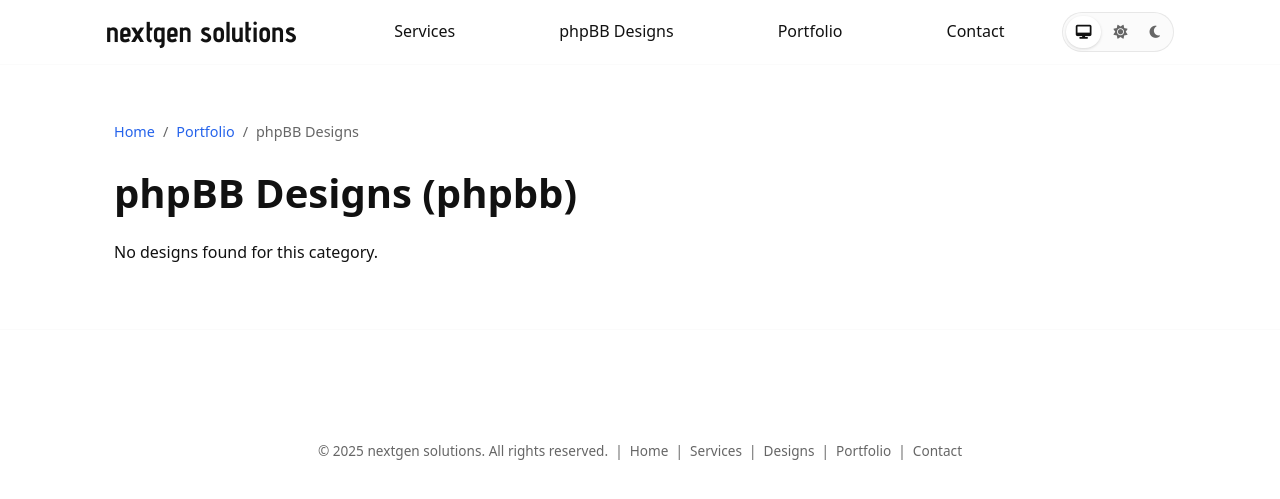
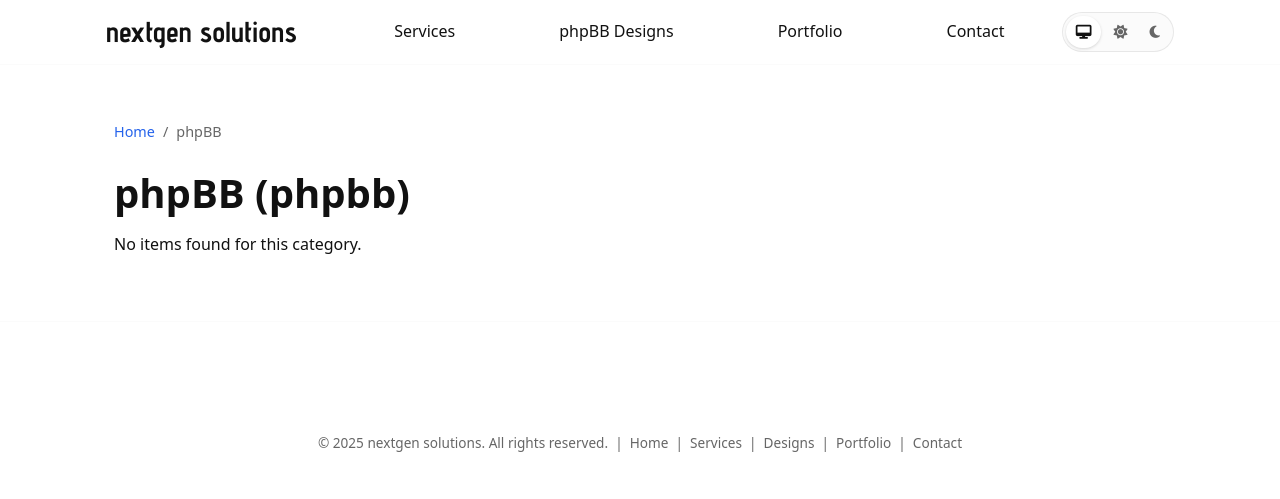
Before and after one commit to nextgen-solutions-gt/nextgen-solutions-gt.github.io, a Jekyll site: the page built from categories/phpbb/index.md, in a window 1280 px wide. Shown: the top 499 px of the page. Built offline with Jekyll 4.4.1, drawn with Linux system fonts in a browser that asks for light colours.

Commit message:
Add more categories and page

```diff
--- /dev/null
+++ b/_layouts/category.html
@@ -0,0 +1,55 @@
+---
+layout: default
+---
+
+<main class="category container">
+
+  {% include breadcrumbs.html %}
+
+  <h1 class="section-title">{{ page.title }}{% if page.category %} ({{ page.category }}){% endif %}</h1>
+
+  <div class="item-grid">
+    {% assign items = "" | split: "" %}
+
+    {% comment %}
+      Filtrar diseños
+    {% endcomment %}
+    {% assign filtered_designs = site.data.designs | where_exp:"item","item.categories contains page.category" %}
+    {% assign items = items | concat: filtered_designs %}
+
+    {% comment %}
+      Filtrar portfolio si tienes otro _data/portfolio.yml
+    {% endcomment %}
+    {% if site.data.portfolio %}
+      {% assign filtered_portfolio = site.data.portfolio | where_exp:"item","item.categories contains page.category" %}
+      {% assign items = items | concat: filtered_portfolio %}
+    {% endif %}
+
+    {% comment %}
+      Filtrar posts de blog
+    {% endcomment %}
+    {% assign filtered_posts = site.posts | where_exp:"post","post.categories contains page.category" %}
+    {% assign items = items | concat: filtered_posts %}
+
+    {% if items.size > 0 %}
+      {% for item in items %}
+        <article class="item-card reveal">
+          {% if item.image %}
+            <img src="{{ item.image }}" alt="{{ item.name | default: item.title }}">
+          {% endif %}
+          <h3>{{ item.name | default: item.title }}</h3>
+          <p>{{ item.description | default: item.excerpt }}</p>
+          {% if item.repo %}
+            <a href="https://github.com/{{ item.repo }}" class="btn" target="_blank">View Repository</a>
+          {% endif %}
+          {% if item.url %}
+            <a href="{{ item.url }}" class="btn">View Item</a>
+          {% endif %}
+        </article>
+      {% endfor %}
+    {% else %}
+      <p>No items found for this category.</p>
+    {% endif %}
+  </div>
+
+</main>
--- a/categories/phpbb/index.md
+++ b/categories/phpbb/index.md
@@ -1,6 +1,6 @@
 ---
-layout: portfolio
-title: phpBB Designs
+layout: category
+title: phpBB
 permalink: /categories/phpbb/
 category: phpbb
 ---
```
Also changed, not shown: portfolio/index.md (added, +5 -0 lines).
